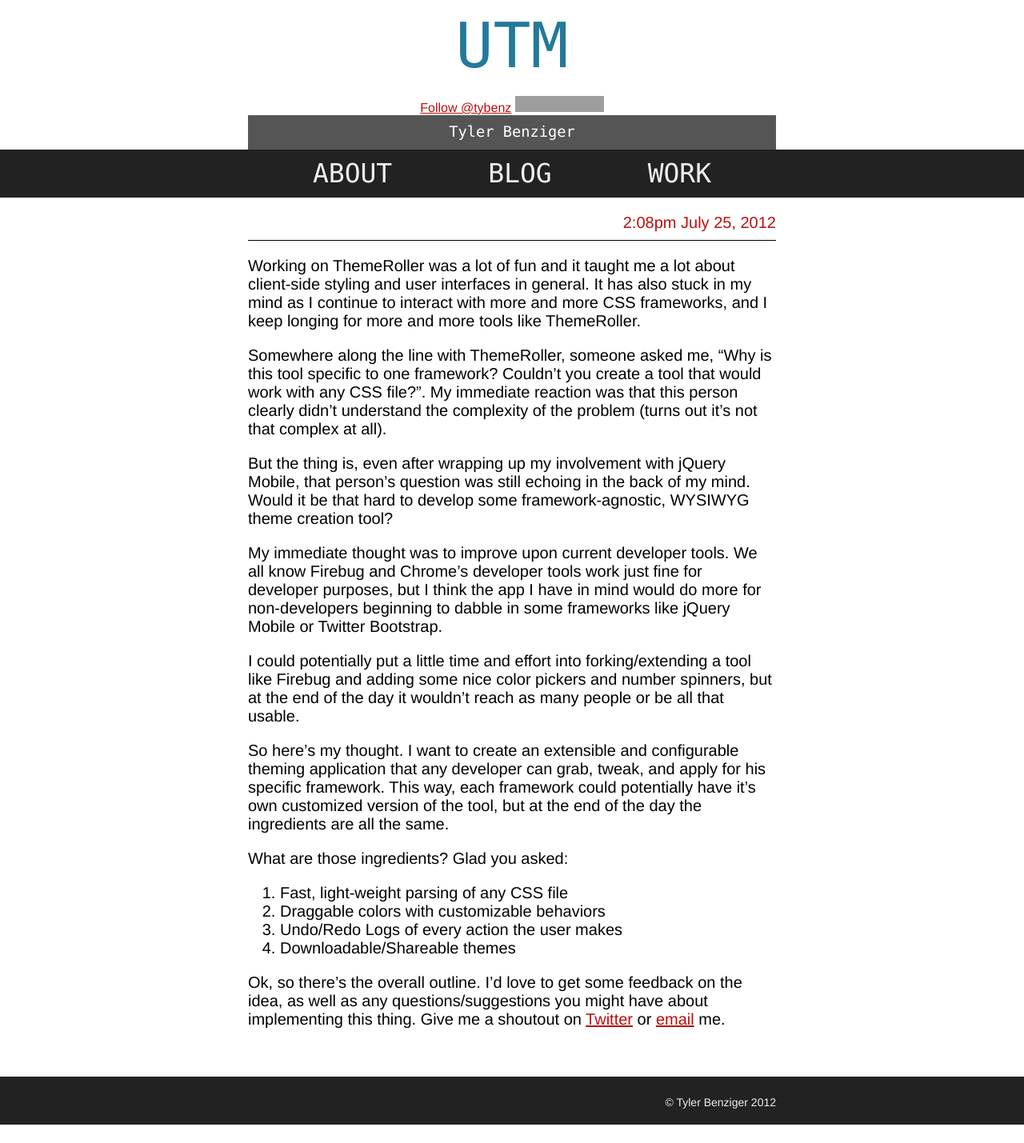
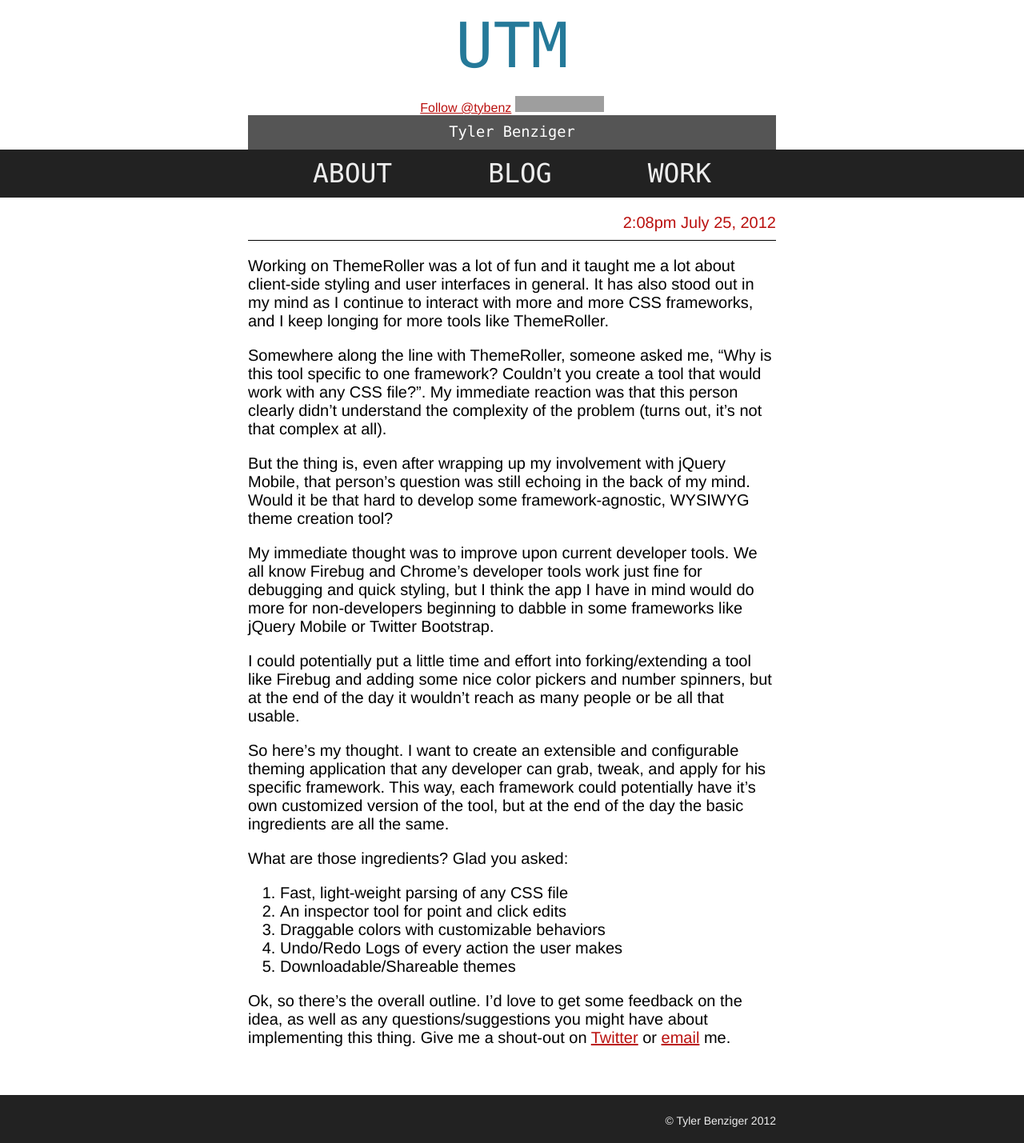
Before and after one commit to tybenz/blog, a Jekyll site: the page built from _posts/2012-07-24-universal-theming-machine.md, in a window 1280 px wide. Shown: the whole page at 80% size. Built offline with Jekyll 4.4.1, drawn with Linux system fonts in a browser that asks for light colours; comment, search, counter and statistics services are not loaded; before the commit the page ends 1406 px from its top, so only the background shows below that; grey boxes are pictures that could not be loaded.

Commit message:
tweaked utm post

```diff
--- a/_posts/2012-07-24-universal-theming-machine.md
+++ b/_posts/2012-07-24-universal-theming-machine.md
@@ -6,34 +6,35 @@ hide: true
 ---
 
 Working on ThemeRoller was a lot of fun and it taught me a lot about client-side styling and user interfaces in general.
-It has also stuck in my mind as I continue to interact with more and more CSS frameworks, and I keep longing for more
-and more tools like ThemeRoller.
+It has also stood out in my mind as I continue to interact with more and more CSS frameworks, and I keep longing for more
+tools like ThemeRoller.
 
 Somewhere along the line with ThemeRoller, someone asked me, "Why is this tool specific to one framework?
 Couldn't you create a tool that would work with any CSS file?". My immediate reaction was that this
-person clearly didn't understand the complexity of the problem (turns out it's not that complex at all).
+person clearly didn't understand the complexity of the problem (turns out, it's not that complex at all).
 
 But the thing is, even after wrapping up my involvement with jQuery Mobile, that person's question was still echoing in
 the back of my mind. Would it be that hard to develop some framework-agnostic, WYSIWYG theme creation tool?
 
 My immediate thought was to improve upon current developer tools. We all know Firebug and Chrome's developer tools work
-just fine for developer purposes, but I think the app I have in mind would do more for non-developers beginning to dabble
-in some frameworks like jQuery Mobile or Twitter Bootstrap.
+just fine for debugging and quick styling, but I think the app I have in mind would do more for non-developers
+beginning to dabble in some frameworks like jQuery Mobile or Twitter Bootstrap.
 
 I could potentially put a little time and effort into forking/extending a tool like Firebug and adding some nice color
 pickers and number spinners, but at the end of the day it wouldn't reach as many people or be all that usable.
 
 So here's my thought. I want to create an extensible and configurable theming application that any developer can
 grab, tweak, and apply for his specific framework. This way, each framework could potentially have it's own
-customized version of the tool, but at the end of the day the ingredients are all the same.
+customized version of the tool, but at the end of the day the basic ingredients are all the same.
 
 What are those ingredients? Glad you asked:
 
 1. Fast, light-weight parsing of any CSS file
-2. Draggable colors with customizable behaviors
-3. Undo/Redo Logs of every action the user makes
-4. Downloadable/Shareable themes
+2. An inspector tool for point and click edits
+3. Draggable colors with customizable behaviors
+4. Undo/Redo Logs of every action the user makes
+5. Downloadable/Shareable themes
 
 Ok, so there's the overall outline. I'd love to get some feedback on the idea, as well as any questions/suggestions you
-might have about implementing this thing. Give me a shoutout on [Twitter](http://twitter.com/tybenz)
+might have about implementing this thing. Give me a shout-out on [Twitter](http://twitter.com/tybenz)
 or [email](mailto:tabenziger@gmail.com) me.
```
